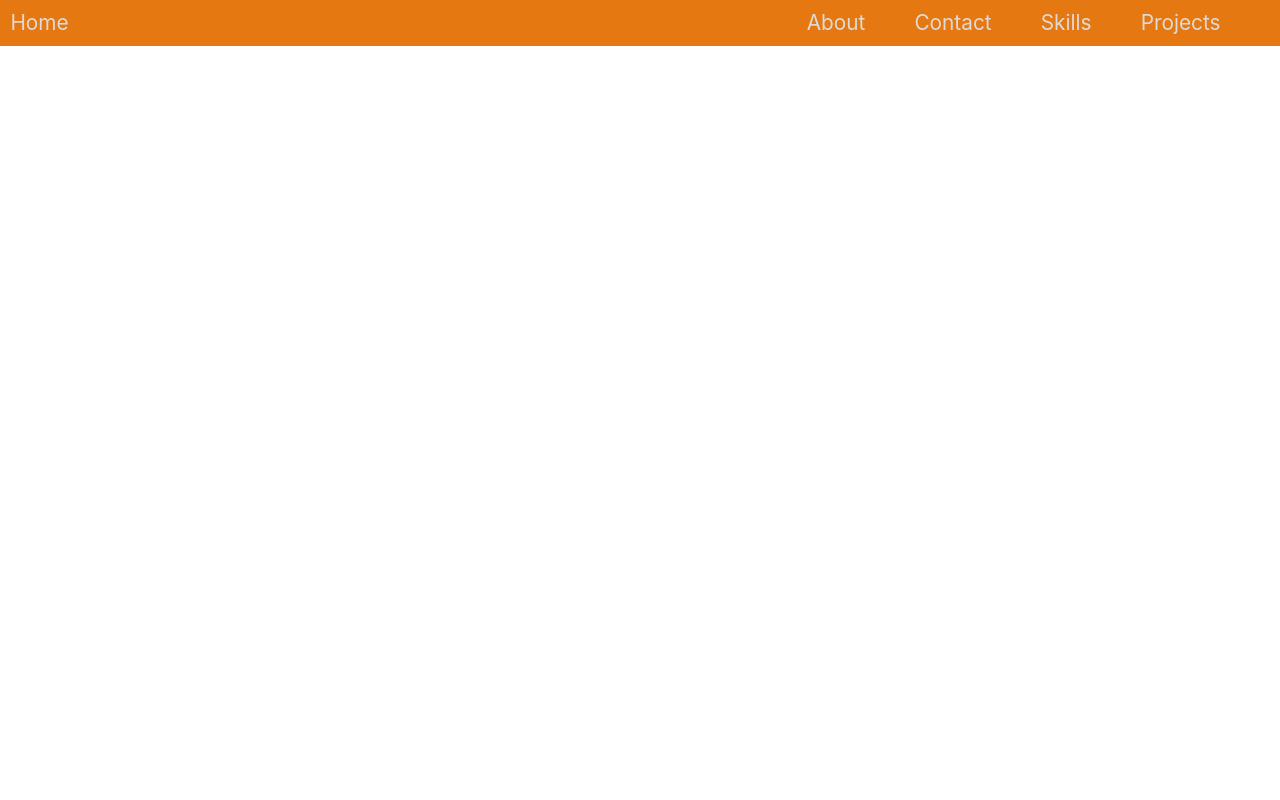
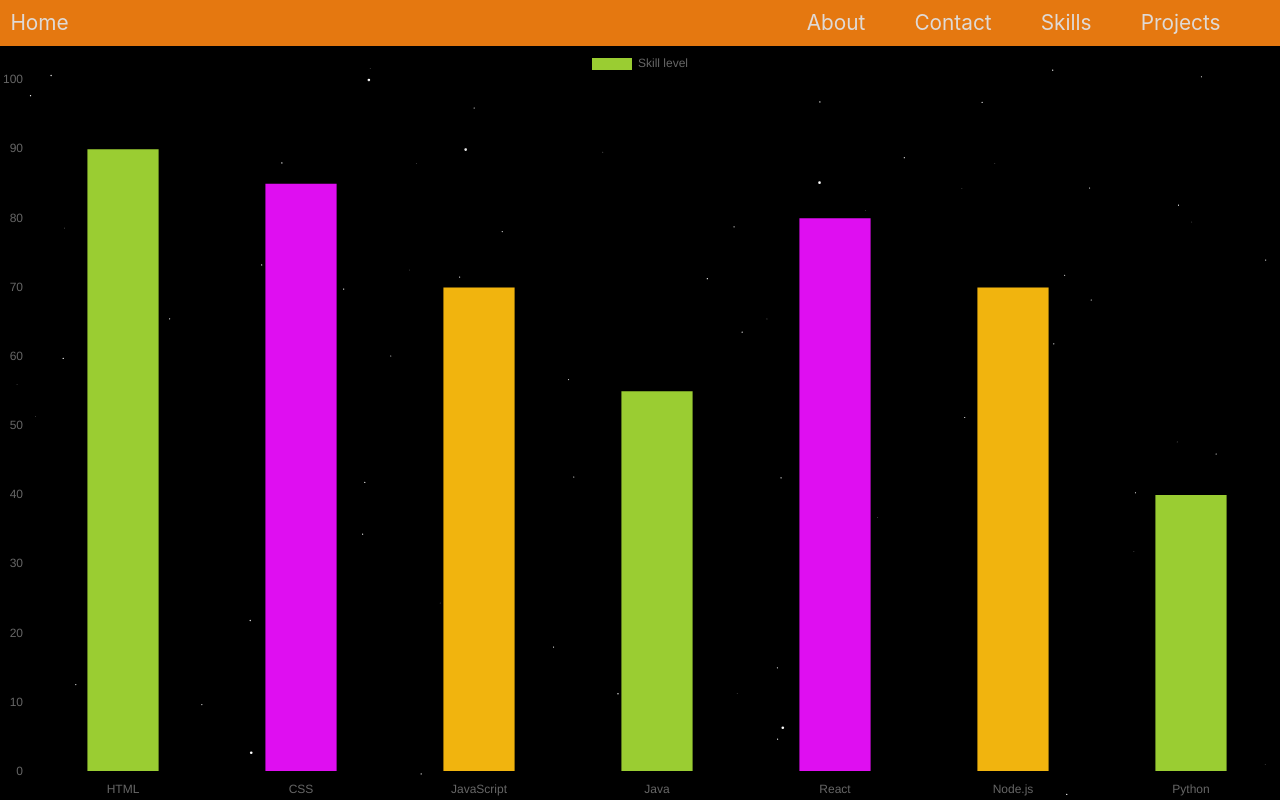
Before and after one commit to RajveerNarang/raghuweb, a React (Create React App) app: page /skills in a window 1280 px wide. Built offline with nearby package versions, Linux system fonts and the light colour scheme.

Commit message:
Skill level 1 completed

```diff
--- a/package.json
+++ b/package.json
@@ -6,7 +6,9 @@
     "@testing-library/jest-dom": "^5.11.4",
     "@testing-library/react": "^11.1.0",
     "@testing-library/user-event": "^12.1.10",
+    "chart.js": "^3.7.1",
     "react": "^17.0.2",
+    "react-chartjs-2": "^4.0.1",
     "react-dom": "^17.0.2",
     "react-router-dom": "^6.1.1",
     "react-scripts": "4.0.3",
--- /dev/null
+++ b/src/components/Skillset/BarChart.js
@@ -0,0 +1,46 @@
+import React from 'react'
+import { Bar } from 'react-chartjs-2'
+import { Chart as ChartJS, registerables } from 'chart.js'
+
+import skill from './skill.module.css'
+
+function BarChart() {
+
+	ChartJS.register(...registerables);
+
+	const barData = {
+		labels: ['HTML', 'CSS', 'JavaScript', 'Java', 'React', 'Node.js', 'Python'],
+		datasets: [{
+			label: 'Skill level',
+			data: [90, 85, 70, 55, 80, 70, 40],
+			barPercentage: 0.5,
+			backgroundColor: [
+				'#9acd32',
+				'#df0ef1',
+				'#f1b40e'
+			]
+		}]
+	}
+
+	return (
+		<div className={skill.graph_size}>
+			<Bar
+				data={barData}
+				width={100}
+				height={150}
+				options={{
+					scales: {
+						y: {
+							beginAtZero: true,
+							min: 0,
+							max: 100
+						}
+					},
+					maintainAspectRatio: false,
+				}}
+			/>
+		</div>
+	)
+}
+
+export default BarChart
--- a/src/components/Skillset/Skillset.jsx
+++ b/src/components/Skillset/Skillset.jsx
@@ -1,9 +1,15 @@
-import React from 'react'
+
+import BarChart from './BarChart'
+
+import skill from './skill.module.css'
+import Stars from '../Home/Stars'
 
 function Skillset() {
+
 	return (
-		<div>
-			Skillset
+		<div className={skill.skill_background}>
+			<Stars limit='100' />
+			<BarChart />
 		</div>
 	)
 }
--- /dev/null
+++ b/src/components/Skillset/skill.module.css
@@ -0,0 +1,14 @@
+.skill_background {
+	position: fixed;
+	background-color: #000000;
+	width: 100vw;
+	height: 100vh;
+}
+
+.graph_size {
+	position: absolute;
+	color: #f5def3;
+	top: 3em;
+	height: calc(100vh - 3rem);
+	width: 100vw;
+}
```
Also changed, not shown: 1 other file (tests, documents, lock files or other folders).
